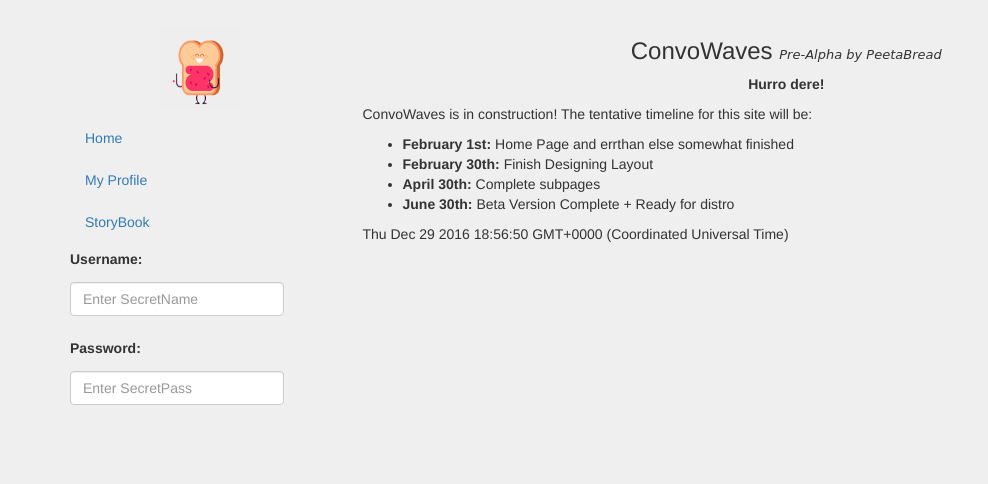
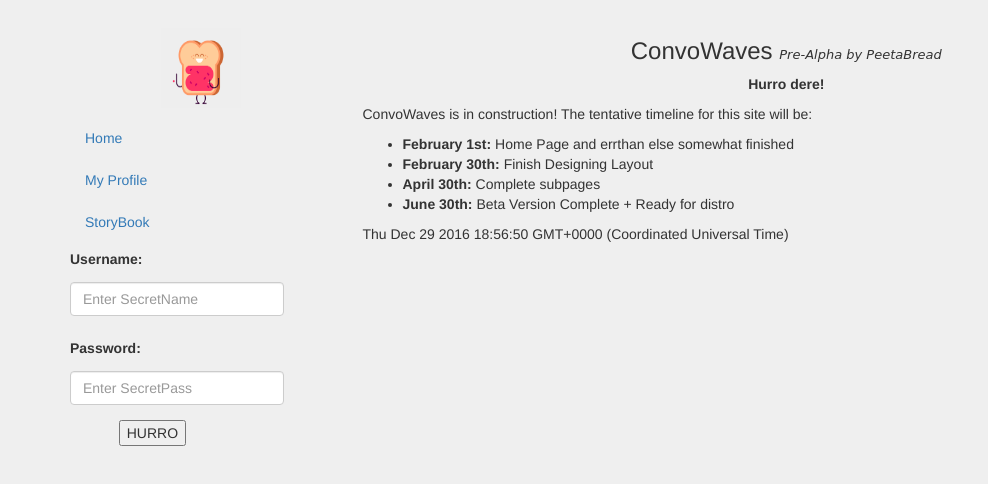
Before and after one commit to pnguyen5482/pnguyen5482.github.io, a plain HTML site: page index.html in a window 1280 px wide. Shown: the part 54-538 px from the top of the page, without its empty margins (0-988 px from the left). Drawn offline with nearby package versions, Linux system fonts and the light colour scheme.

Commit message:
Added a booton

```diff
--- a/index.html
+++ b/index.html
@@ -80,6 +80,13 @@
 							<input type="password" class="form-control" id="pwd" placeholder="Enter SecretPass">
 						</div>
 					</div>
+					<div class="form-group">
+						<div class="col-sm-offset-2 col-sm-10">
+							<button type="submit" class="btn-btn-default">HURRO</button>
+						</div>
+					</div>
+
+
 				</form>
 
 			</div>
```
